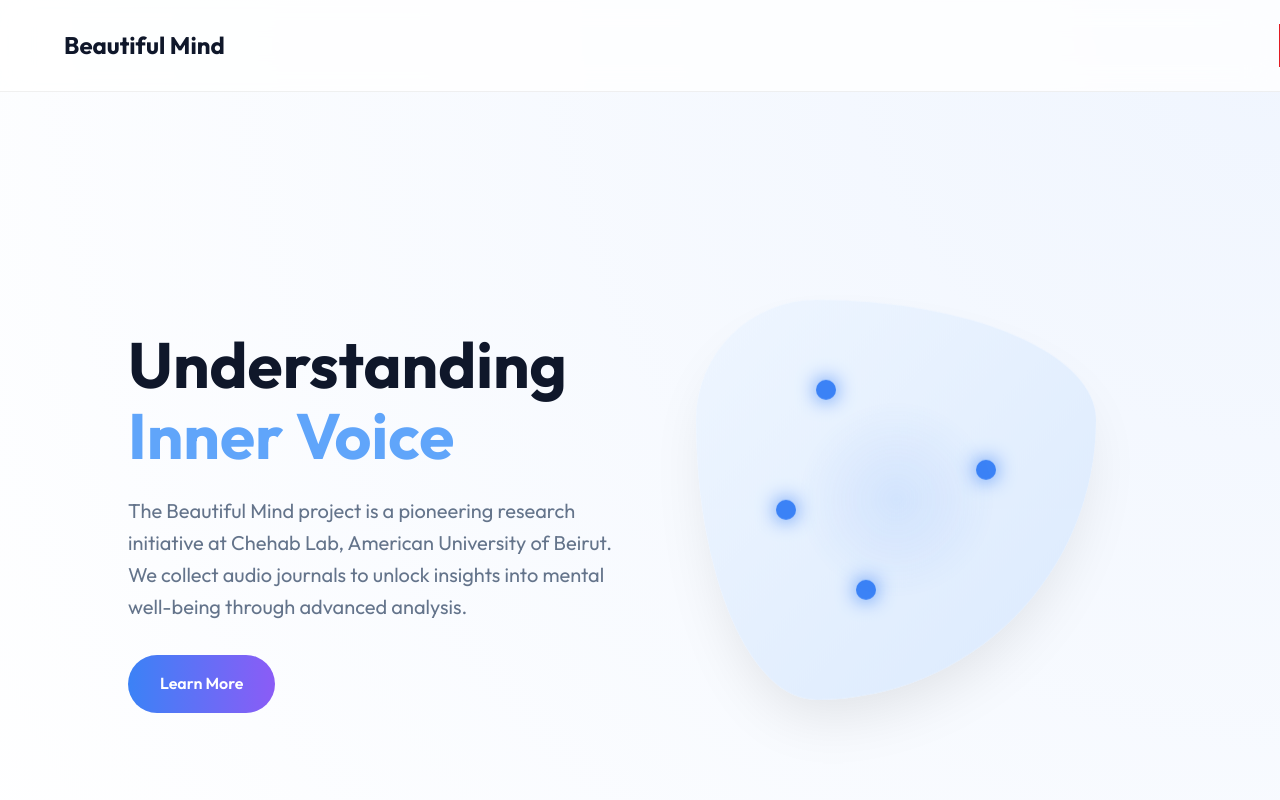
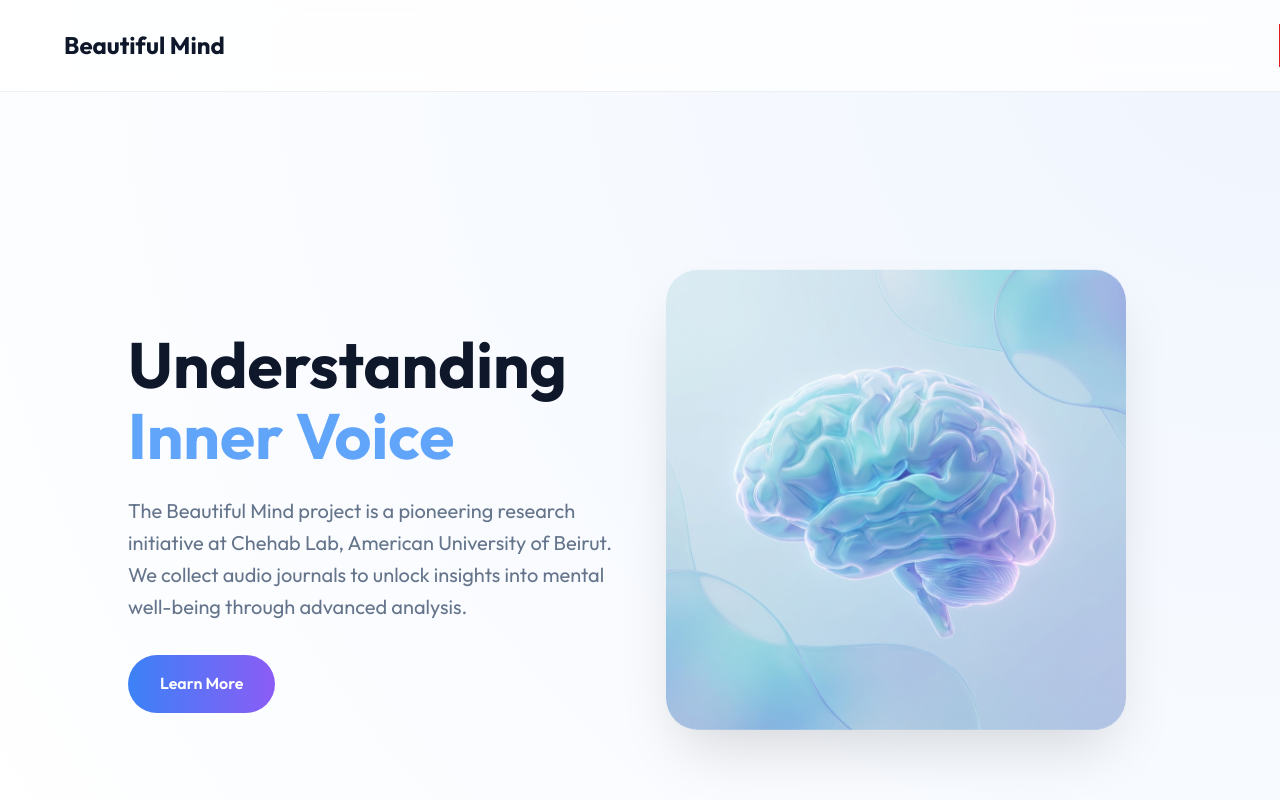
Before and after one commit to AhmadM-DL/Beautiful-Mind, a React (Vite) app in the folder frontend/: page /info in a window 1280 px wide. Shown: the top 800 px of the page. Built offline with nearby package versions, Linux system fonts and the light colour scheme.

Commit message:
Added landing page

```diff
--- a/frontend/src/LandingPage.css
+++ b/frontend/src/LandingPage.css
@@ -26,6 +26,7 @@
         opacity: 0;
         transform: translateY(20px);
     }
+
     to {
         opacity: 1;
         transform: translateY(0);
@@ -33,15 +34,34 @@
 }
 
 @keyframes float {
-    0% { transform: translateY(0px); }
-    50% { transform: translateY(-10px); }
-    100% { transform: translateY(0px); }
+    0% {
+        transform: translateY(0px);
+    }
+
+    50% {
+        transform: translateY(-10px);
+    }
+
+    100% {
+        transform: translateY(0px);
+    }
 }
 
 @keyframes pulse {
-    0% { transform: scale(1); opacity: 0.5; }
-    50% { transform: scale(1.1); opacity: 0.8; }
-    100% { transform: scale(1); opacity: 0.5; }
+    0% {
+        transform: scale(1);
+        opacity: 0.5;
+    }
+
+    50% {
+        transform: scale(1.1);
+        opacity: 0.8;
+    }
+
+    100% {
+        transform: scale(1);
+        opacity: 0.5;
+    }
 }
 
 /* Navigation */
@@ -74,7 +94,8 @@
 
 .landing-page .aub-logo-placeholder {
     font-weight: 800;
-    color: #e31b23; /* AUB Red */
+    color: #e31b23;
+    /* AUB Red */
     font-size: 1.2rem;
     letter-spacing: 2px;
     border: 2px solid #e31b23;
@@ -133,40 +154,11 @@
     animation: fadeIn 1.2s ease-out;
 }
 
-/* Abstract Brain Visualization */
-.abstract-brain-viz {
-    width: 400px;
-    height: 400px;
-    background: linear-gradient(135deg, #eff6ff 0%, #dbeafe 100%);
-    border-radius: 30% 70% 70% 30% / 30% 30% 70% 70%;
-    position: relative;
-    box-shadow: 0 30px 60px -15px rgba(0, 0, 0, 0.1);
+.landing-page .hero-image img {
+    max-width: 90%;
+    border-radius: 2rem;
+    box-shadow: 0 30px 60px -15px rgba(0, 0, 0, 0.15);
     animation: float 6s ease-in-out infinite;
-    display: flex;
-    justify-content: center;
-    align-items: center;
-}
-
-.abstract-brain-viz .node {
-    position: absolute;
-    width: 20px;
-    height: 20px;
-    background: var(--primary);
-    border-radius: 50%;
-    box-shadow: 0 0 20px var(--primary);
-}
-
-.abstract-brain-viz .n1 { top: 20%; left: 30%; }
-.abstract-brain-viz .n2 { top: 40%; left: 70%; }
-.abstract-brain-viz .n3 { top: 70%; left: 40%; }
-.abstract-brain-viz .n4 { top: 50%; left: 20%; }
-
-.abstract-brain-viz .pulse {
-    width: 200px;
-    height: 200px;
-    background: radial-gradient(circle, rgba(59, 130, 246, 0.2) 0%, transparent 70%);
-    border-radius: 50%;
-    animation: pulse 3s ease-in-out infinite;
 }
 
 /* Sections */
--- a/frontend/src/LandingPage.jsx
+++ b/frontend/src/LandingPage.jsx
@@ -24,13 +24,7 @@
                     <a href="#about" className="btn">Learn More</a>
                 </div>
                 <div className="hero-image">
-                    <div className="abstract-brain-viz">
-                        <div className="node n1"></div>
-                        <div className="node n2"></div>
-                        <div className="node n3"></div>
-                        <div className="node n4"></div>
-                        <div className="pulse"></div>
-                    </div>
+                    <img src="/hero.png" alt="Abstract Brain Visualization" />
                 </div>
             </header>
 
```
Also changed, not shown: frontend/public/hero.png (added).
